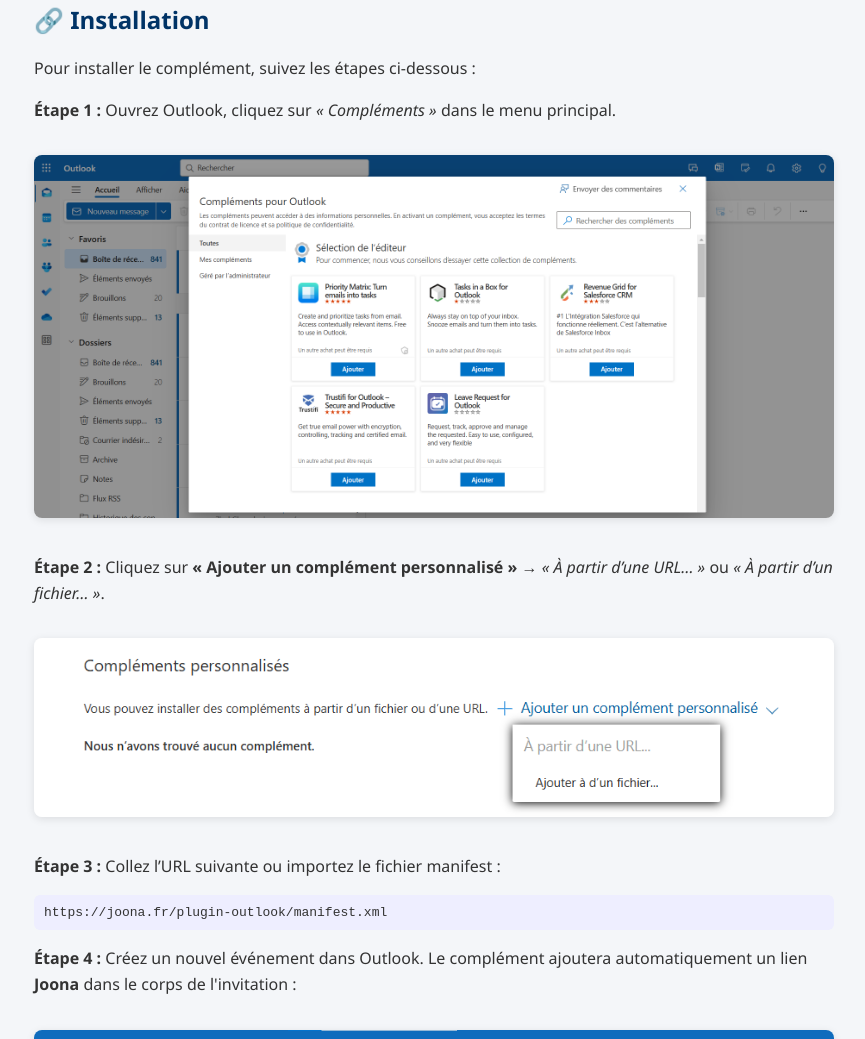
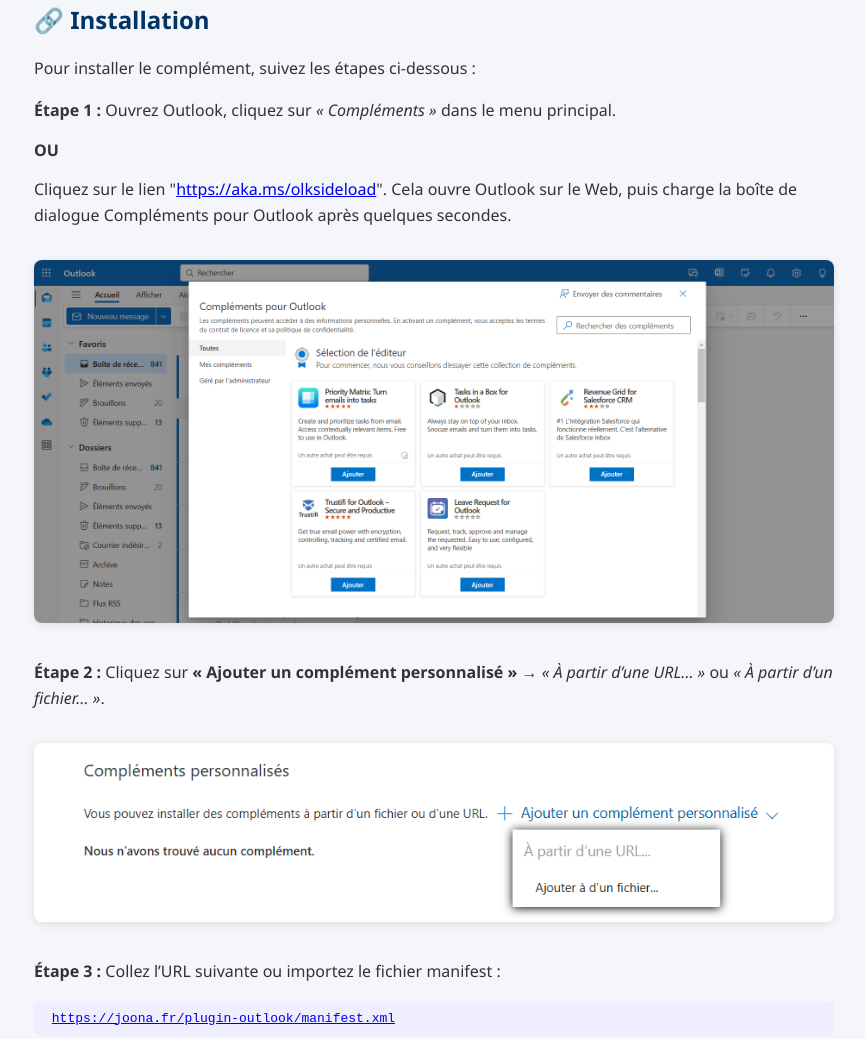
Before and after one commit to ApitechFR/jitsi-outlook-plugin, a website built with webpack: page src/faq/help.html in a window 1280 px wide. Shown: the part 546-1585 px from the top of the page, without its empty margins (206-1071 px from the left). Built offline with nearby package versions, Linux system fonts and the light colour scheme.

Commit message:
Update help.html to enhance installation instructions and link to Outlook web loading

```diff
--- a/src/faq/help.html
+++ b/src/faq/help.html
@@ -83,6 +83,11 @@
       <p>Pour installer le complément, suivez les étapes ci-dessous :</p>
 
       <p><strong>Étape 1 :</strong> Ouvrez Outlook, cliquez sur <em>« Compléments »</em> dans le menu principal.</p>
+      <strong>OU</strong>
+      <p>
+        Cliquez sur le lien "<a target="_blank" href="https://aka.ms/olksideload">https://aka.ms/olksideload</a>". Cela
+        ouvre Outlook sur le Web, puis charge la boîte de dialogue Compléments pour Outlook après quelques secondes.
+      </p>
       <img
         src="../../readme_resources/images/popUp_complements.png"
         alt="Compléments Outlook"
@@ -100,9 +105,10 @@
       />
 
       <p><strong>Étape 3 :</strong> Collez l’URL suivante ou importez le fichier manifest :</p>
-      <pre style="background: #eef; padding: 10px; border-radius: 6px; overflow-x: auto">
-https://joona.fr/plugin-outlook/manifest.xml</pre
-      >
+      <pre
+        style="background: #eef; padding: 10px; border-radius: 6px; overflow-x: auto"
+      > <a target="_blank" href="https://joona.fr/plugin-outlook/manifest.xml">https://joona.fr/plugin-outlook/manifest.xml</a>
+</pre>
 
       <p>
         <strong>Étape 4 :</strong> Créez un nouvel événement dans Outlook. Le complément ajoutera automatiquement un
```
